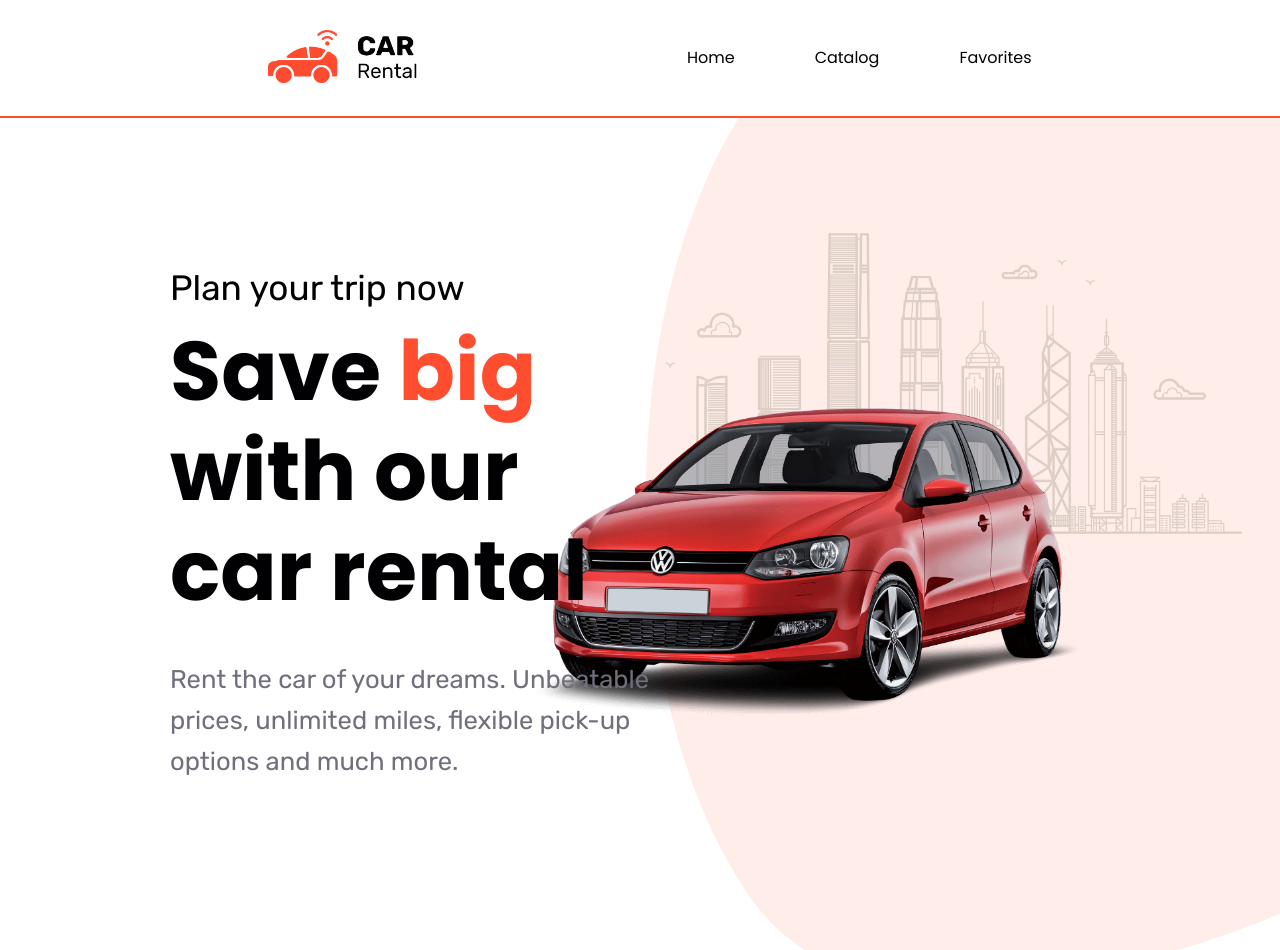
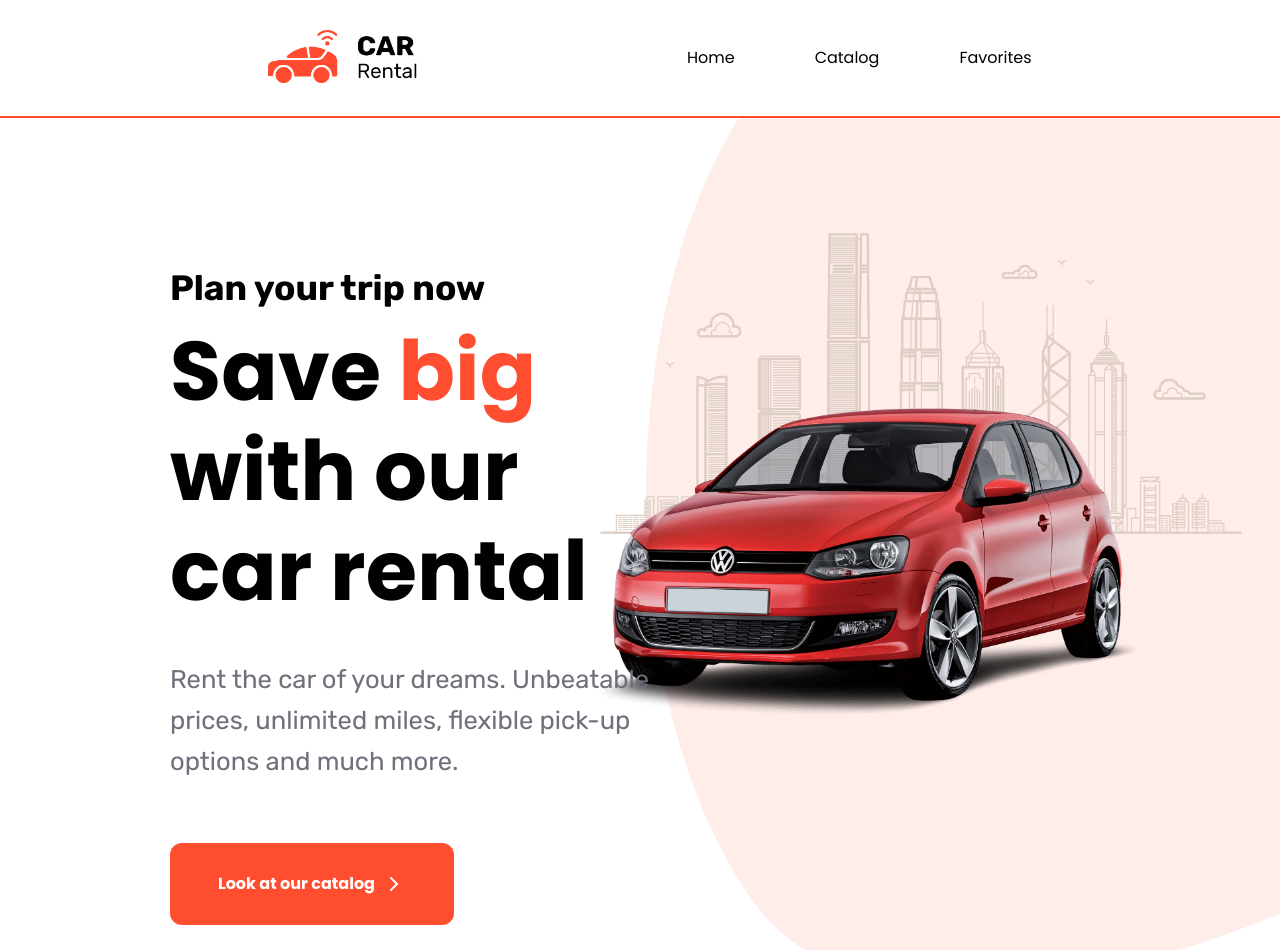
Before and after one commit to VladyslavBiriukov/car-rent, a React (Vite) app: page / in a window 1280 px wide. Shown: the top 950 px of the page. Built offline with nearby package versions, Linux system fonts and the light colour scheme.

Commit message:
hero btn

```diff
--- a/package.json
+++ b/package.json
@@ -10,6 +10,7 @@
     "preview": "vite preview"
   },
   "dependencies": {
+    "@tabler/icons-react": "^2.34.0",
     "axios": "^1.4.0",
     "formik": "^2.4.3",
     "prop-types": "^15.8.1",
--- a/src/components/Hero/Hero.jsx
+++ b/src/components/Hero/Hero.jsx
@@ -6,10 +6,12 @@ import styles from './Hero.module.scss';
 import BgShape from "../../images/hero/hero-bg.png";
 import HeroCar from "../../images/hero/main-car.png";
 
+import { IconChevronRight } from "@tabler/icons-react";
+
 export const Hero = () => {
-//       const scrollToTop = () => {
-//     window.scrollTo({ top: (0, 0), behavior: "smooth" });
-//   };
+    //       const scrollToTop = () => {
+    //     window.scrollTo({ top: (0, 0), behavior: "smooth" });
+    //   };
     return (
         <>
             <section id="home" className={styles.heroSection}>
@@ -26,6 +28,13 @@ export const Hero = () => {
                                 flexible pick-up options and much more.
                             </p>
                         </div>
+
+                            <Link
+                                className={styles.heroBtn}
+                                to="/catalog"
+                            >
+                                Look at our catalog &nbsp; <IconChevronRight />
+                            </Link>
                         {/* img */}
                         <img
                             src={HeroCar}
--- a/src/components/Hero/Hero.module.scss
+++ b/src/components/Hero/Hero.module.scss
@@ -51,12 +51,15 @@ $text-font: "Rubik", sans-serif;
         z-index: 3;
         max-width: 30rem;
         margin-top: 5rem;
+        user-select: none;
 }
 
                 .heroTextH4 {
             font-size: $h4-size;
             font-family: $text-font;
+            font-weight: 700;
             color: $text-black;
+            user-select: none;
         }
 
         .heroTextH1 {
@@ -67,10 +70,13 @@ $text-font: "Rubik", sans-serif;
             line-height: 1.2;
             margin-top: 1rem;
             margin-bottom: 2.3rem;
+            user-select: none;
         }
-                        .heroTextSpan {
+
+        .heroTextSpan {
                 color: $text-orange;
-            }
+                user-select: none;
+        }
 
                 .heroTextP {
             font-size: $p-size;
@@ -78,18 +84,42 @@ $text-font: "Rubik", sans-serif;
             line-height: 1.6;
             color: $text-gray;
             margin-bottom: 4rem;
+            user-select: none;
         }
 
 
     .carImg {
         z-index: 2;
         position: absolute;
-        right: 0;
+        right: -60px;
         width: 65%;
         margin-top: 5rem;
     }
 
 
+.heroBtn {
+    display: flex;
+    padding: 1.8rem 3rem;
+    background-color: #ff4d30;
+    text-align: center;
+    align-items: center;
+    font-family: $titles-font;
+    font-weight: 700;
+    position: absolute;
+    top: 725px;
+    left: 0;
+    cursor: pointer;
+    text-decoration: none;
+    color: white;
+    z-index: 10;
+    border-radius: 12px;
+    transition: all 0.3s;
+
+    &:hover {
+        background-color: #ff3e40;
+        box-shadow: rgba(255, 255, 255, 0.1) 0px 1px 1px 0px inset, rgba(50, 50, 93, 0.25) 0px 50px 100px -20px, rgba(0, 0, 0, 0.3) 0px 30px 60px -30px;
+    }
+}
 .scrollUp {
     position: fixed;
     font-size: 2.5rem;
```
Also changed, not shown: 1 other file (tests, documents, lock files or other folders).
